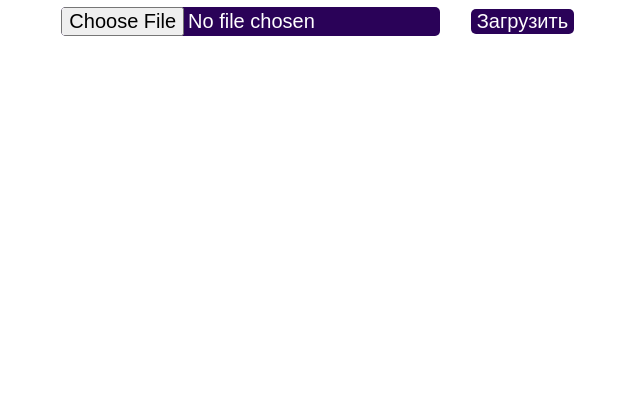
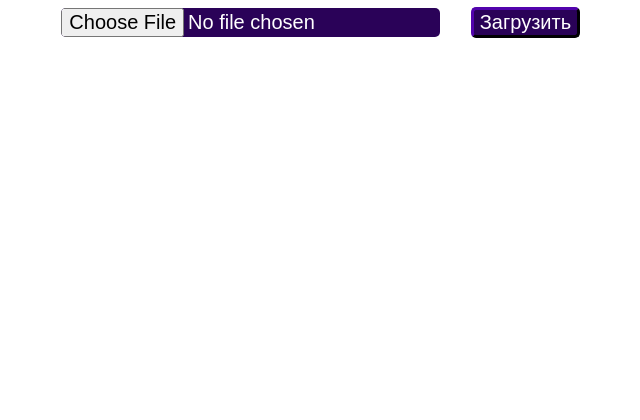
Before and after one commit to Tomas542/DeepSort, a Flask app: page /main in a window 1280 px wide. Shown: the part 293-713 px from the top of the page, without its empty margins (427-1067 px from the left). Run offline with Flask 2, Linux system fonts and the light colour scheme.

Commit message:
Borders for buttons of download

```diff
--- a/WebApp/static/style.css
+++ b/WebApp/static/style.css
@@ -13,18 +13,21 @@ nav {
 }
 input{
     background-color: rgb(42, 02, 88);
-    border: 0px;
+    border-width: 3px;
+    border-radius:5px;
+    border-color: rgb(42, 02, 88);
     margin-top: 12.3px;
     margin-left: 38%;
     transition-duration: 70ms;
     font-size:20px;
     color: white;
-    border-radius:5px;
+
 }
 input:hover{
     background-color: white;
     transition-duration: 70ms;
     color:black;
+    border-width: 3px;
     border-radius: 5px;
     border-color = rgb(42, 02, 88);
 }
```
